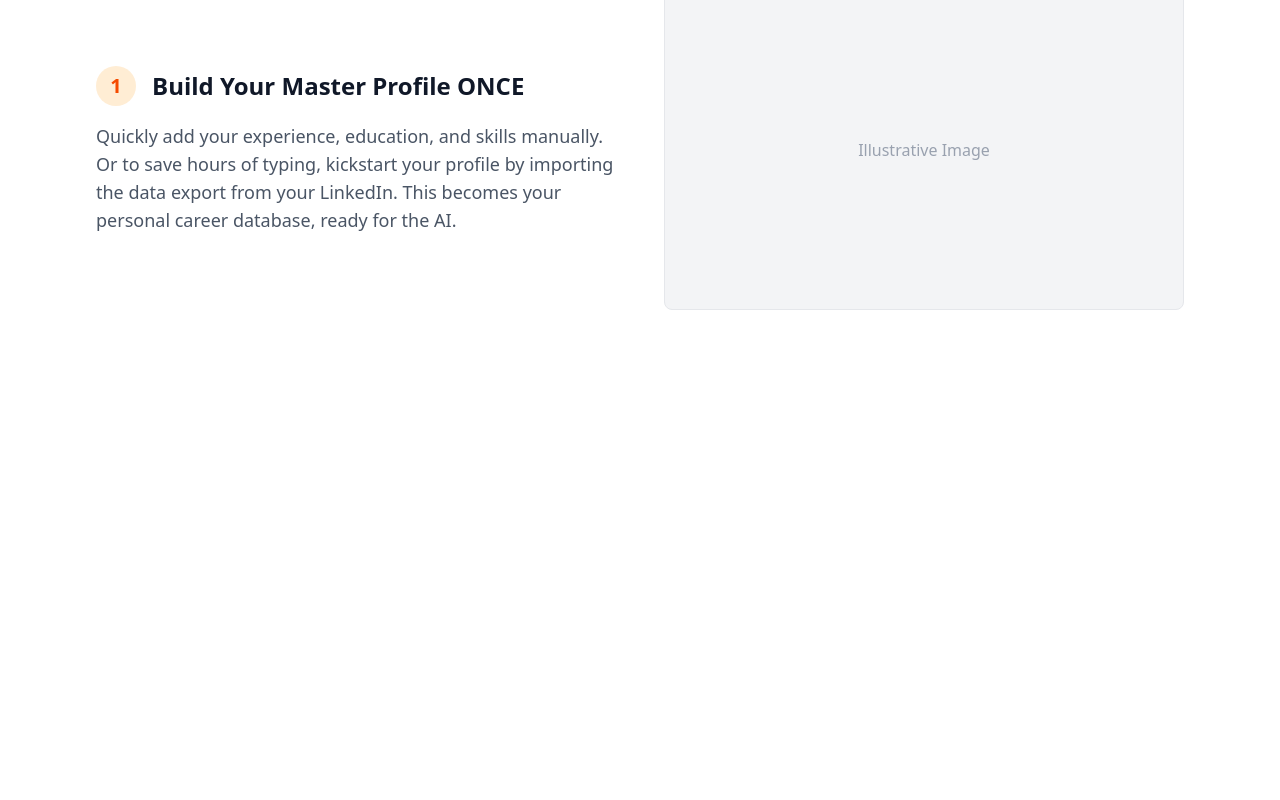
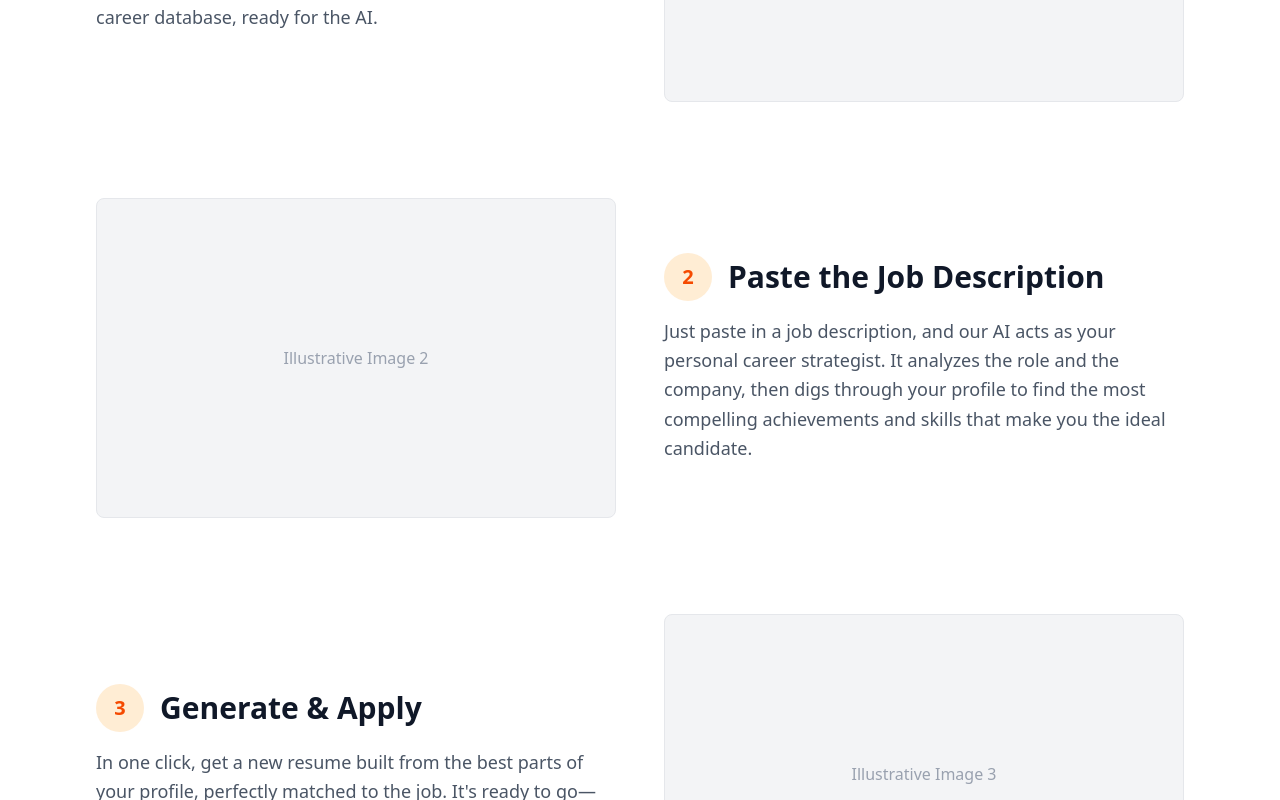
Before and after one commit to GamezAr94/resume_maker_ai_landing-page, a Next.js app: page / in a window 1280 px wide. Shown: the part 2500-3300 px from the top of the page. Built offline with nearby package versions, Linux system fonts and the light colour scheme.

Commit message:
fixing the how to use it section

```diff
--- a/src/components/landing/HowItWorksSection.tsx
+++ b/src/components/landing/HowItWorksSection.tsx
@@ -1,72 +1,88 @@
 'use client';
-
-// src/components/landing/HowItWorksSection.tsx
 
 import { useEffect, useRef } from 'react';
 import { gsap } from 'gsap';
 import { ScrollTrigger } from 'gsap/ScrollTrigger';
 
+// Register the GSAP ScrollTrigger plugin
 gsap.registerPlugin(ScrollTrigger);
 
-// Le composant Step est maintenant plus complet, avec l'image
-interface StepProps {
+// --- Reusable component for each step card in the timeline ---
+interface StepCardProps {
     stepNumber: string;
     title: string;
     description: string;
     imageSide: 'left' | 'right';
-    className: string;
+    children?: React.ReactNode; // To pass the illustrative image
 }
 
-const Step = ({
+const StepCard = ({
     stepNumber,
     title,
     description,
     imageSide,
-    className,
-}: StepProps) => {
-    // Détermine l'ordre pour l'alternance de l'image
+    children,
+}: StepCardProps) => {
+    const cardRef = useRef<HTMLDivElement>(null);
+
+    // Animate each card as it enters the viewport
+    useEffect(() => {
+        const element = cardRef.current;
+        if (!element) return;
+
+        gsap.fromTo(
+            element,
+            { opacity: 0, y: 50 },
+            {
+                opacity: 1,
+                y: 0,
+                duration: 0.8,
+                ease: 'power3.out',
+                scrollTrigger: {
+                    trigger: element,
+                    start: 'top 85%', // Start animation when 85% of the card is visible
+                    toggleActions: 'play none none none',
+                },
+            },
+        );
+    }, []);
+
     const textOrder = imageSide === 'right' ? 'md:order-1' : 'md:order-2';
     const imageOrder = imageSide === 'right' ? 'md:order-2' : 'md:order-1';
 
     return (
-        // Les étapes sont superposées
         <div
-            className={`step-content absolute inset-0 w-full h-full flex items-center ${className}`}
+            ref={cardRef}
+            className="grid grid-cols-1 md:grid-cols-2 items-center gap-8 md:gap-12 mb-24"
         >
-            <div className="max-w-6xl mx-auto px-6 lg:px-8 grid grid-cols-1 md:grid-cols-2 items-center gap-12">
-                {/* Bloc de Texte */}
+            {/* Text Block */}
             <div className={textOrder}>
                 <div className="flex items-center gap-4 mb-4">
-                        <span className="flex items-center justify-center w-10 h-10 bg-orange-100 text-orange-600 font-bold text-xl rounded-full">
+                    <span className="flex items-center justify-center w-12 h-12 bg-orange-100 text-orange-600 font-bold text-xl rounded-full">
                         {stepNumber}
                     </span>
-                        <h3 className="text-2xl font-bold text-gray-900">
+                    <h3 className="text-2xl md:text-3xl font-bold text-gray-900">
                         {title}
                     </h3>
                 </div>
-                    <p className="text-gray-600 text-lg">{description}</p>
+                <p className="text-gray-600 text-lg leading-relaxed">
+                    {description}
+                </p>
             </div>
 
-                {/* Bloc d'Image */}
-                <div
-                    className={`${imageOrder} h-80 bg-gray-100 border border-gray-200 rounded-lg flex items-center justify-center`}
-                >
-                    <span className="text-gray-400">Illustrative Image</span>
-                </div>
-            </div>
+            {/* Image Block */}
+            <div className={imageOrder}>{children}</div>
         </div>
     );
 };
 
-export default function HowItWorksSection() {
-    const sectionRef = useRef<HTMLDivElement>(null);
+// --- Main How It Works Section Component ---
+export default function HowItWorksTimeline() {
+    const timelineRef = useRef<HTMLDivElement>(null);
     const titleRef = useRef<HTMLHeadingElement>(null);
 
     useEffect(() => {
-        const element = sectionRef.current;
-        if (!element) return;
-
-        // Animation simple pour le titre principal de la section
+        // Animate the main title
         gsap.from(titleRef.current, {
             scrollTrigger: {
                 trigger: titleRef.current,
@@ -78,49 +94,24 @@ export default function HowItWorksSection() {
             ease: 'power3.out',
         });
 
-        // On sélectionne les 3 étapes
-        const steps = gsap.utils.toArray('.step-content') as HTMLElement[];
-
-        // La timeline principale pour l'animation de scroll
-        const tl = gsap.timeline({
+        // Animate the timeline line drawing itself
+        gsap.from(timelineRef.current, {
             scrollTrigger: {
-                trigger: element,
-                pin: true,
-                scrub: 1,
-                start: 'top top',
-                end: '+=2000', // L'animation se déroule sur une distance de 2000px de scroll
+                trigger: timelineRef.current,
+                start: 'top center',
+                end: 'bottom center',
+                scrub: 1, // Smoothly animates with scroll
             },
-        });
-
-        // **CORRECTION IMPORTANTE**
-        // On cache les étapes 2 et 3 au début, mais l'étape 1 est visible.
-        // C'est ça qui corrige le problème de l'écran vide !
-        gsap.set(steps.slice(1), { autoAlpha: 0 });
-
-        // On anime la transition entre chaque étape
-        steps.forEach((step, i) => {
-            if (i > 0) {
-                // On commence la transition à partir du deuxième élément
-                tl
-                    // On fait disparaître l'étape précédente
-                    .to(
-                        steps[i - 1],
-                        { autoAlpha: 0, y: -50, duration: 0.5 },
-                        '+=1',
-                    ) // "+=1" ajoute une pause d'1 seconde
-                    // On fait apparaître l'étape actuelle
-                    .fromTo(
-                        step,
-                        { y: 50, autoAlpha: 0 },
-                        { y: 0, autoAlpha: 1, duration: 0.5 },
-                    );
-            }
+            scaleY: 0, // Animate the scale from 0 to 1
+            transformOrigin: 'top center',
+            ease: 'none',
         });
     }, []);
 
     return (
         <section className="bg-white py-20 sm:py-28">
-            <div className="max-w-6xl mx-auto px-6 lg:px-8 text-center">
+            <div className="max-w-6xl mx-auto px-6 lg:px-8">
+                <div className="text-center mb-16 md:mb-24">
                     <h2
                         ref={titleRef}
                         className="text-3xl sm:text-4xl font-bold text-gray-900"
@@ -129,29 +120,57 @@ export default function HowItWorksSection() {
                     </h2>
                 </div>
 
-            {/* Ce conteneur est essentiel pour le 'pinning' */}
-            <div ref={sectionRef} className="relative h-screen mt-16">
-                <Step
+                {/* The Timeline Container */}
+                <div className="relative">
+                    {/* The vertical line that will be animated */}
+                    <div
+                        ref={timelineRef}
+                        className="absolute left-1/2 top-0 bottom-0 w-0.5 bg-orange-200"
+                        style={{ transform: 'translateX(-50%)' }}
+                    ></div>
+
+                    {/* Steps Container */}
+                    <div className="relative z-10">
+                        <StepCard
                             stepNumber="1"
-                    title="Build Your Master Profile ONCE"
-                    description="Quickly add your experience, education, and skills manually. Or to save hours of typing, kickstart your profile by importing the data export from your LinkedIn. This becomes your personal career database, ready for the AI."
+                            title="Build Your Master Profile"
+                            description="Quickly add your experience, education, and skills. To save hours of typing, kickstart your profile by importing the data export from your LinkedIn. This becomes your personal career database, ready for the AI."
                             imageSide="right"
-                    className="step-1"
-                />
-                <Step
+                        >
+                            <div className="h-80 bg-gray-100 border border-gray-200 rounded-lg flex items-center justify-center">
+                                <span className="text-gray-400">
+                                    Illustrative Image 1
+                                </span>
+                            </div>
+                        </StepCard>
+
+                        <StepCard
                             stepNumber="2"
                             title="Paste the Job Description"
-                    description="From now on, you just have to paste in a job description, and our AI acts as your personal career strategist. It analyzes the role and the company, then digs through your profile to find the most compelling achievements and skills that make you the ideal candidate."
+                            description="Just paste in a job description, and our AI acts as your personal career strategist. It analyzes the role and the company, then digs through your profile to find the most compelling achievements and skills that make you the ideal candidate."
                             imageSide="left"
-                    className="step-2"
-                />
-                <Step
+                        >
+                            <div className="h-80 bg-gray-100 border border-gray-200 rounded-lg flex items-center justify-center">
+                                <span className="text-gray-400">
+                                    Illustrative Image 2
+                                </span>
+                            </div>
+                        </StepCard>
+
+                        <StepCard
                             stepNumber="3"
-                    title="Generate Your Perfect Resume and Apply!"
+                            title="Generate & Apply"
                             description="In one click, get a new resume built from the best parts of your profile, perfectly matched to the job. It's ready to go—just pick a template, give it a final review, and download. You have full editing power if you need it."
                             imageSide="right"
-                    className="step-3"
-                />
+                        >
+                            <div className="h-80 bg-gray-100 border border-gray-200 rounded-lg flex items-center justify-center">
+                                <span className="text-gray-400">
+                                    Illustrative Image 3
+                                </span>
+                            </div>
+                        </StepCard>
+                    </div>
+                </div>
             </div>
         </section>
     );
```
Lines whose indentation alone changed are shown as unchanged.
